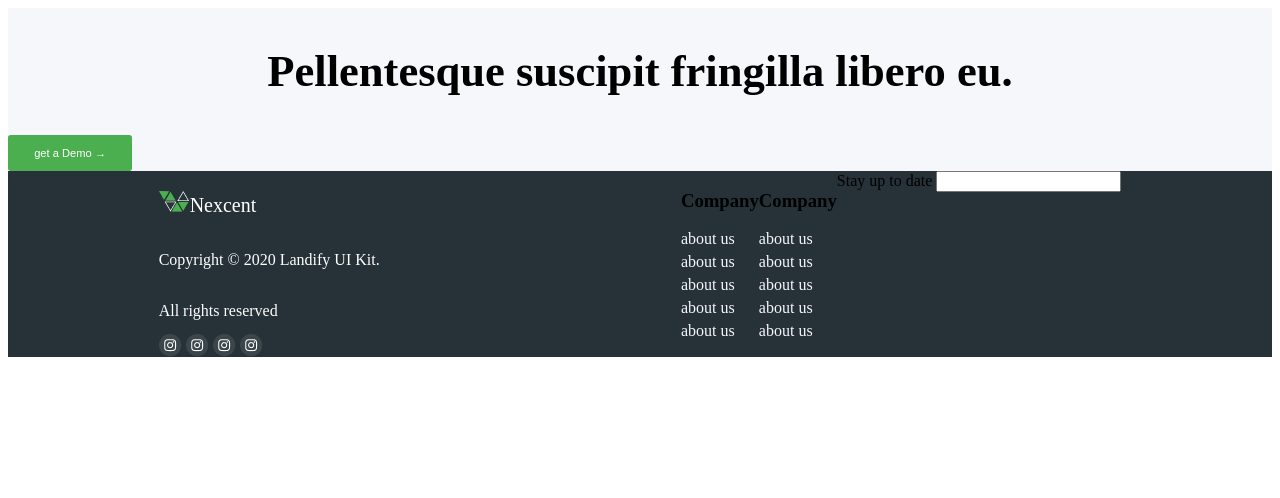
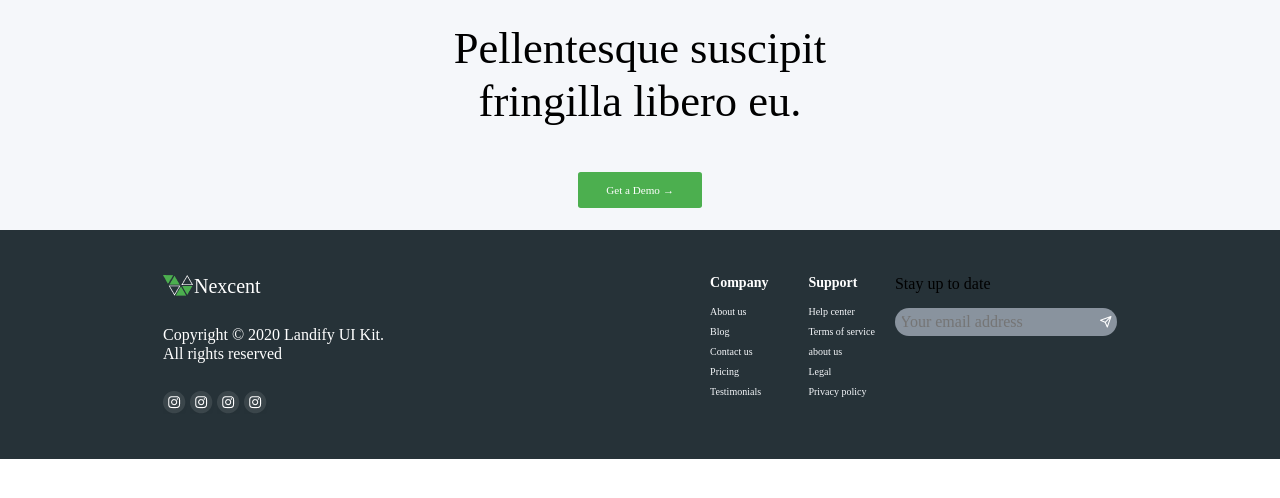
Before and after one commit to PrefAir0/learning_git, a plain HTML site: page index.html in a window 1280 px wide. Drawn offline with Linux system fonts and the light colour scheme.

Commit message:
footer added

```diff
--- a/css/footer.css
+++ b/css/footer.css
@@ -2,7 +2,7 @@
     font-size: 44.55px;
     line-height: 52.9px;
     text-align: center;
-
+    padding: 22px;
 }
 
 .get-demo{
@@ -26,6 +26,7 @@
 }
 
 .footer{
+    padding: 45px 0 45px 0;
     justify-content: space-around;
     display: flex;
     background-color: #263238;
@@ -42,18 +43,15 @@
 .right-footer a{
     color: #F5F7FA;
     text-decoration: none;
+    display: flex;
+    flex-direction: column;
 }
 
-.list h2{
-    font-size: 14px;
-    line-height: 19.5px;
-    font-weight: bold;
-}
 
 .list{
     display: flex;
     flex-direction: column;
-    gap: 5px;
+    gap: 9px;
 }
 
 .social-network{
@@ -72,3 +70,63 @@
     color: white;
     font-size: 20px;
 }
+
+.get-demo{
+    display: flex;
+    flex-direction: column;
+    gap: 22px;
+    justify-content: center;
+    align-items: center;
+    padding-bottom: 22px;
+}
+
+.link h3{
+    font-size: 14px;
+    font-weight: 600;
+    color: white;
+    padding-bottom: 15px;
+}
+
+.link a{
+    color: #F5F7FA;
+    font-size: 10px;
+    font-weight: 400;
+}
+
+.link-item{
+    display: flex;
+    gap: 40px;
+}
+
+.right-footer{
+    display: flex;
+    gap: 20px;
+}
+
+.right-footer input{
+    border-radius: 20px;
+    border: none;
+    color: #717171;
+}
+
+.mail h3{
+    display: flex;
+    flex-direction: column;
+    margin-bottom: 15px;
+}
+
+.form{
+    display: flex;
+    justify-content: space-between;
+    align-items: center;
+    background-color: #89939E;
+    padding: 5px;
+    border-radius: 15px;
+}
+
+.left-footer{
+    display: flex;
+    flex-direction: column;
+    gap: 30px;
+
+}
--- a/index.html
+++ b/index.html
@@ -3,7 +3,7 @@
 <head>
     <meta charset="UTF-8">
     <meta name="viewport" content="width=device-width, initial-scale=1.0">
-    <link rel="stylesheet" href="css/null.csss">
+    <link rel="stylesheet" href="css/null.css">
     <link rel="stylesheet" href="css/footer.css">
     <title>Nexcent</title>
 </head>
@@ -12,8 +12,8 @@
     </header>
     <main>
         <div class="get-demo">
-            <h2>Pellentesque suscipit fringilla libero eu.</h2>
-            <button>get a Demo &rarr;</button>
+            <h2>Pellentesque suscipit<br>fringilla libero eu.</h2>
+            <button>Get a Demo &rarr;</button>
         </div>
     </main>
     <footer>
@@ -35,31 +35,37 @@
                 </div>
             </div>
             <div class="right-footer">
-                    <div class="">
+                <div class="link-item">
+                    <div class="link">
                     <h3>Company</h3>
                         <div class="list">
+                            <li><a href="">About us</a></li>
+                            <li><a href="">Blog</a></li>
+                            <li><a href="">Contact us</a></li>
+                            <li><a href="">Pricing</a></li>
+                            <li><a href="">Testimonials</a></li>
+                        </div>
+                    </div>
+                    <div class="link">
+                        <h3>Support</h3>
+                        <div class="list">
+                            <li><a href="">Help center</a></li>
+                            <li><a href="">Terms of service</a></li>
                             <li><a href="">about us</a></li>
-                            <li><a href="">about us</a></li>
-                            <li><a href="">about us</a></li>
-                            <li><a href="">about us</a></li>
-                            <li><a href="">about us</a></li>
+                            <li><a href="">Legal</a></li>
+                            <li><a href="">Privacy policy</a></li>
                         </div>
                     </div>
 
-                    <div class="">
-                        <h3>Company</h3>
-                        <div class="list">
-                            <li><a href="">about us</a></li>
-                            <li><a href="">about us</a></li>
-                            <li><a href="">about us</a></li>
-                            <li><a href="">about us</a></li>
-                            <li><a href="">about us</a></li>
-                        </div>
+                </div>
+                <div class="mail">
+                    <h3>Stay up to date</h3>
+                    <div class="form">
+                    <input type="email" placeholder="Your email address">
+                    <img src="img/tg.svg" alt="">
                     </div>
-                    <div class="mail">
-                        Stay up to date
-                        <input type="email">
-                    </div>
+                </div>
+
             </div>
         </div>
     </footer>
```
Also changed, not shown: img/tg.svg (added).
